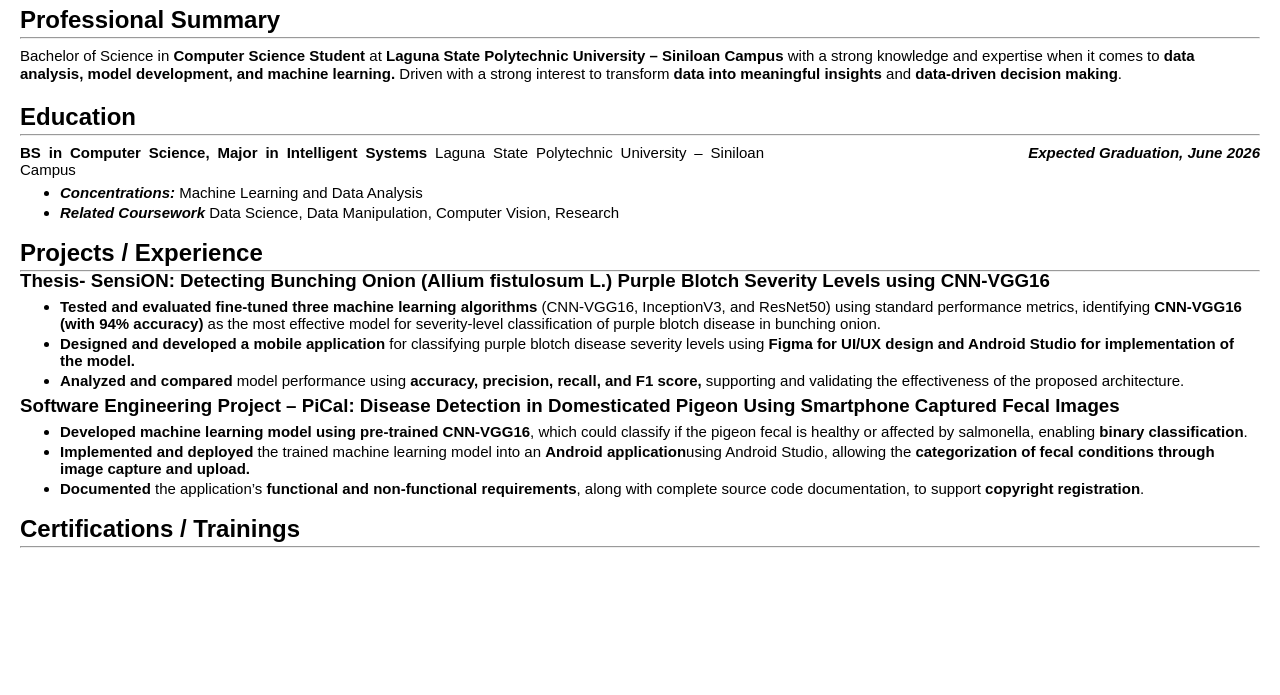
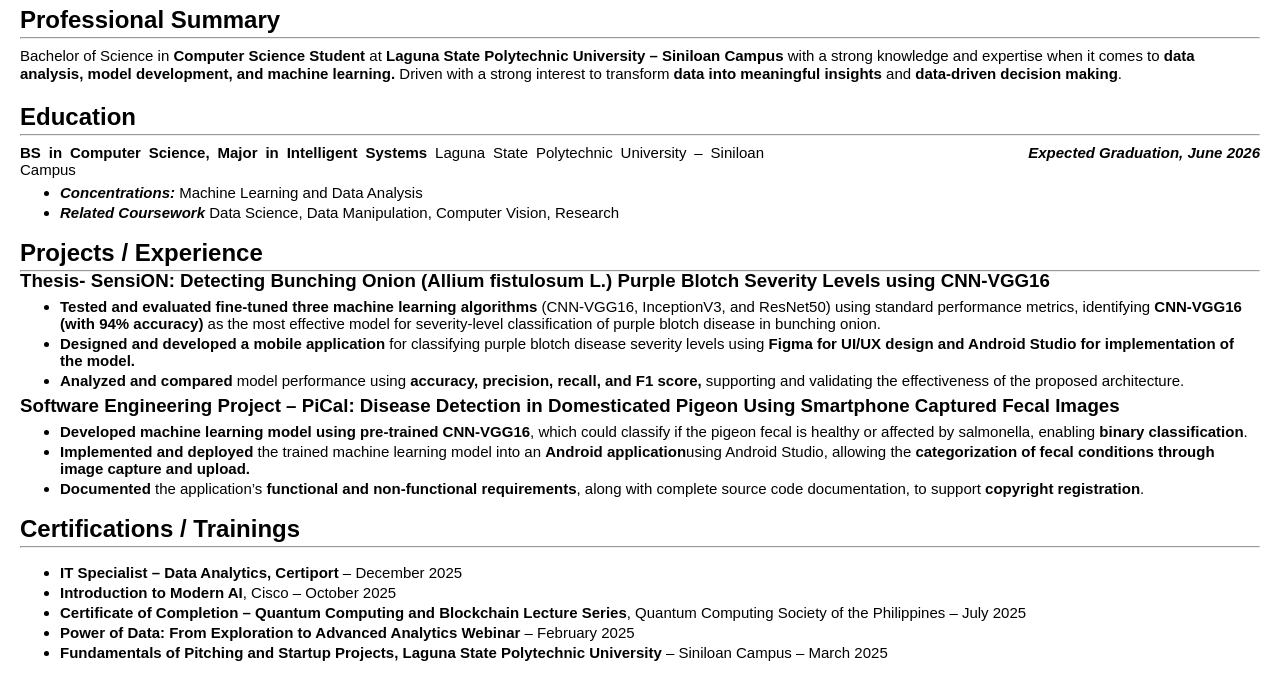
Before and after one commit to jp-mira/my-projects, a plain HTML site: page One Page CV/cv.html in a window 1280 px wide. Shown: the part 149-844 px from the top of the page. Before the commit the page ends 800 px from the top, so only its background shows below. Drawn offline with Linux system fonts and the light colour scheme.

Commit message:
Added the content under certifications

```diff
--- a/One Page CV/cv.html
+++ b/One Page CV/cv.html
@@ -91,6 +91,14 @@
         <div class="certifications">
             <h2>Certifications / Trainings</h2>
             <hr>
+            <ul class="certification-lists">
+                <li><strong>IT Specialist – Data Analytics, Certiport</strong> – December 2025</li>
+                <li><strong>Introduction to Modern AI</strong>, Cisco – October 2025</li>
+                <li><strong>Certificate of Completion – Quantum Computing and Blockchain Lecture Series</strong>, Quantum Computing Society of the Philippines – July 2025 </li>
+                <li><strong>Power of Data: From Exploration to Advanced Analytics Webinar</strong> – February 2025 </li>
+                <li><strong>Fundamentals of Pitching and Startup Projects, Laguna State Polytechnic University</strong> – Siniloan Campus – March 2025</li>
+
+            </ul>
         </div>
         </div>
     </div>
--- a/One Page CV/cv_css.css
+++ b/One Page CV/cv_css.css
@@ -11,6 +11,7 @@
   font-family: Arial;
   margin: -10px 0px -10px;
 }
+
 li {
   margin: 5px 0px -2px;
   font-family: Arial;
```
